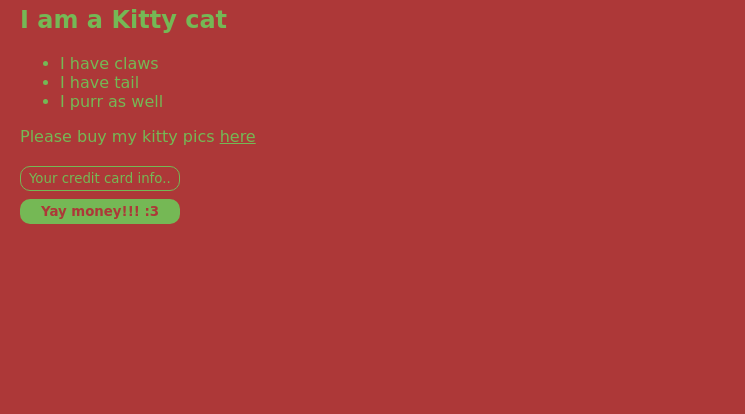
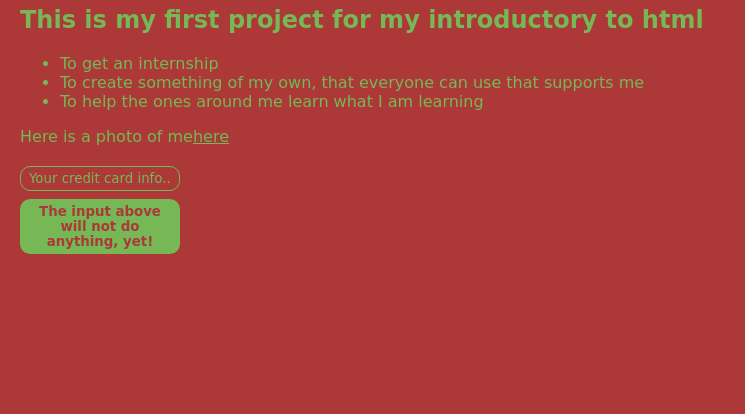
Before and after one commit to Ecchipu/Scrimba-personal-website, a website built with Vite: page Personal website/index.html in a window 1280 px wide. Shown: the part 386-800 px from the top of the page, without its empty margins (0-745 px from the left). Built offline with nearby package versions, Linux system fonts and the light colour scheme; a web font is replaced by a local one.

Commit message:
Changes to my website removed cat picture and stuff.

```diff
--- a/Personal website/index.html
+++ b/Personal website/index.html
@@ -11,16 +11,16 @@
         Write the HTML for your personal website.
         -->
         <img src = "https://hips.hearstapps.com/hmg-prod/images/white-cat-breeds-kitten-in-grass-67bf648a54a3b.jpg?crop=0.8888888888888888xw:1xh;center,top&resize=1200:*">
-        <h1>My name is Kitty</h1>
-        <h2>I am a Kitty cat</h2>
+        <h1>My name is Jose Gudino</h1>
+        <h2>This is my first project for my introductory to html</h2>
         <ul>
-            <li>I have claws</li>
-            <li>I have tail</li>
-            <li>I purr as well</li>
+            <li>To get an internship</li>
+            <li>To create something of my own, that everyone can use that supports me</li>
+            <li>To help the ones around me learn what I am learning</li>
         </ul>
-        <p>Please buy my kitty pics <a href="https://i.pinimg.com/236x/d1/de/54/d1de548851774fbf52dc447ccd8ac819.jpg">here</a>
+        <p>Here is a photo of me<a href="Lil%20Jose.jpg">here</a>
         </p>
         <input type="text" placeholder="Your credit card info...">
-        <button>Yay money!!! :3</button>
+        <button>The input above will not do anything, yet!</button>
     </body>
 </html>
```
Also changed, not shown: Personal website/Lil Jose.jpg (added).
